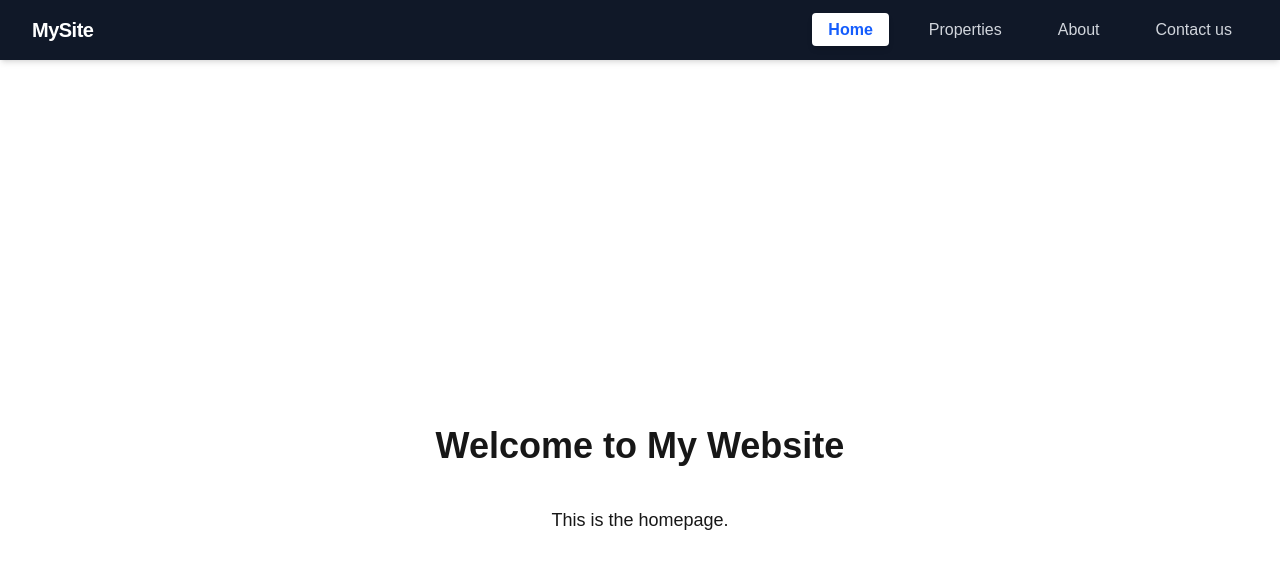
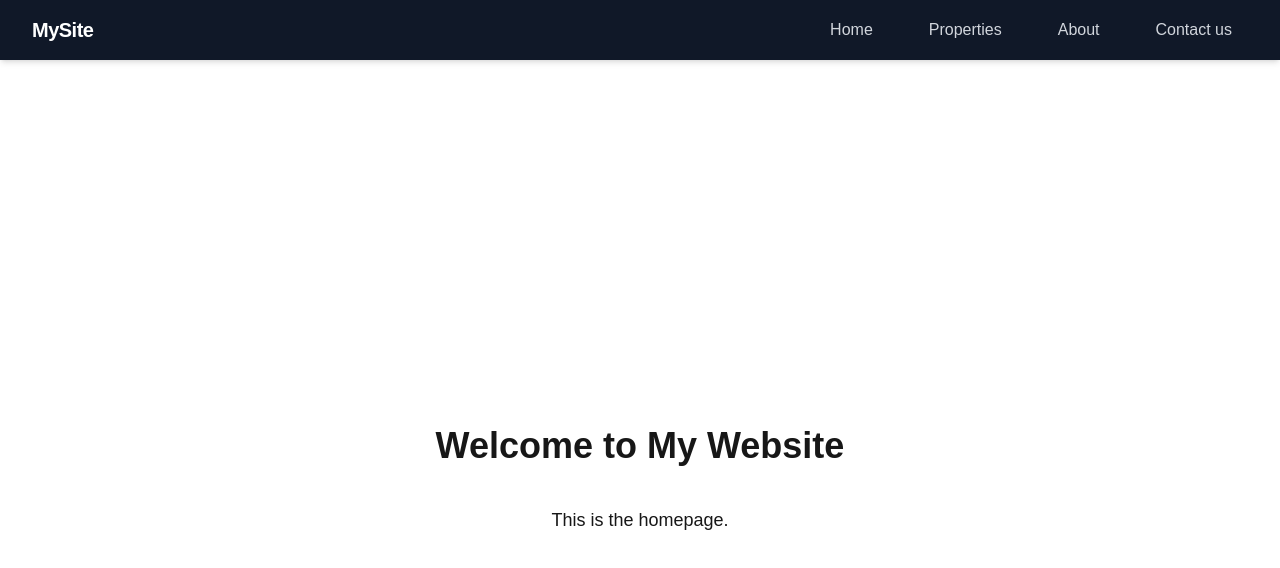
Before and after one commit to Ashraf-Magdy-Mostafa/alx-project-0x02-setup, a Next.js app in the folder alx-project-0x02/: page / in a window 1280 px wide. Shown: the top 568 px of the page. Built offline with nearby package versions, Linux system fonts and the light colour scheme.

Commit message:
fixed a typo

```diff
--- a/alx-project-0x02/components/layout/Header.tsx
+++ b/alx-project-0x02/components/layout/Header.tsx
@@ -8,7 +8,7 @@ function Header() {
         router.pathname === href ? 'text-blue-600 font-semibold shadow-md bg-white' : 'text-gray-300 hover:text-blue-600 hover:shadow-md hover:bg-white rounded';
 
     const linksArray: NavLink[] = [
-        { name: 'Home', href: '/' },
+        { name: 'Home', href: '/home' },
         { name: 'Properties', href: '/properties' },
         { name: 'About', href: '/about' },
         { name: 'Contact us', href: '/contact' },
```
